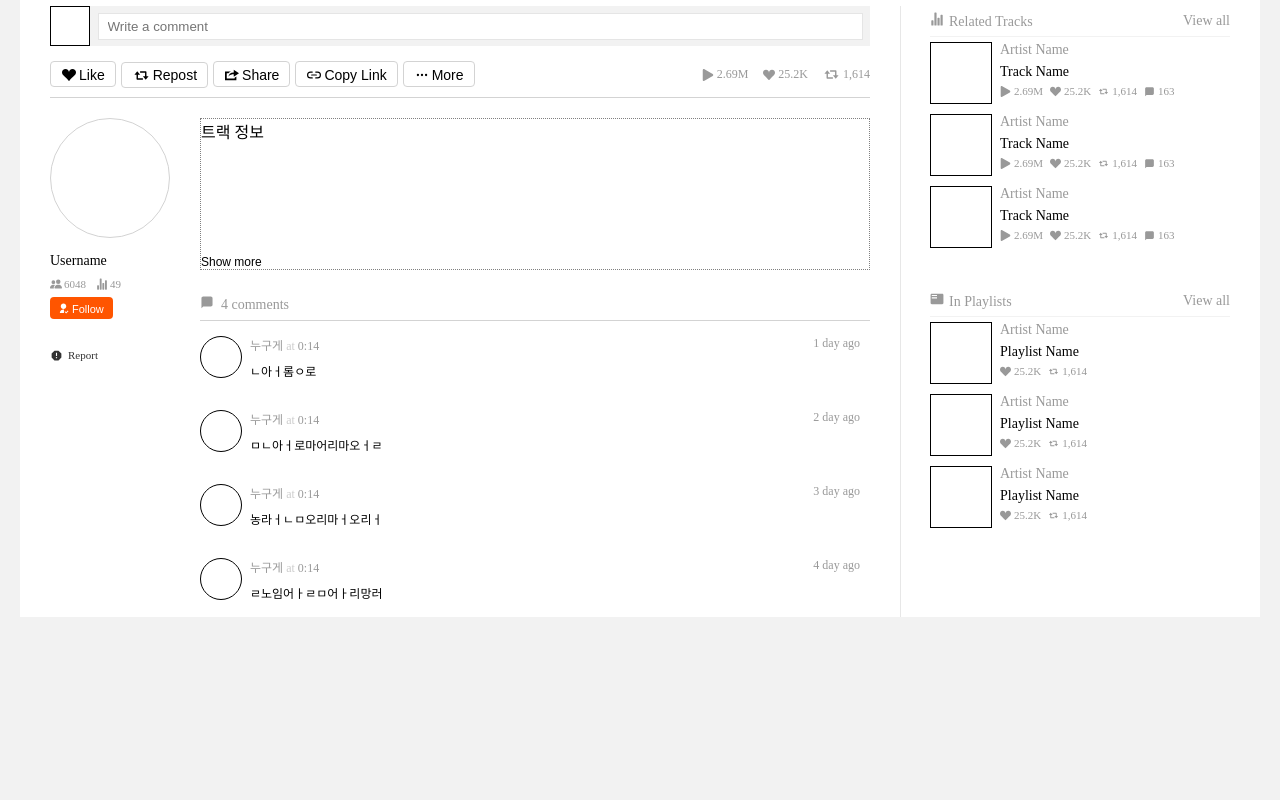
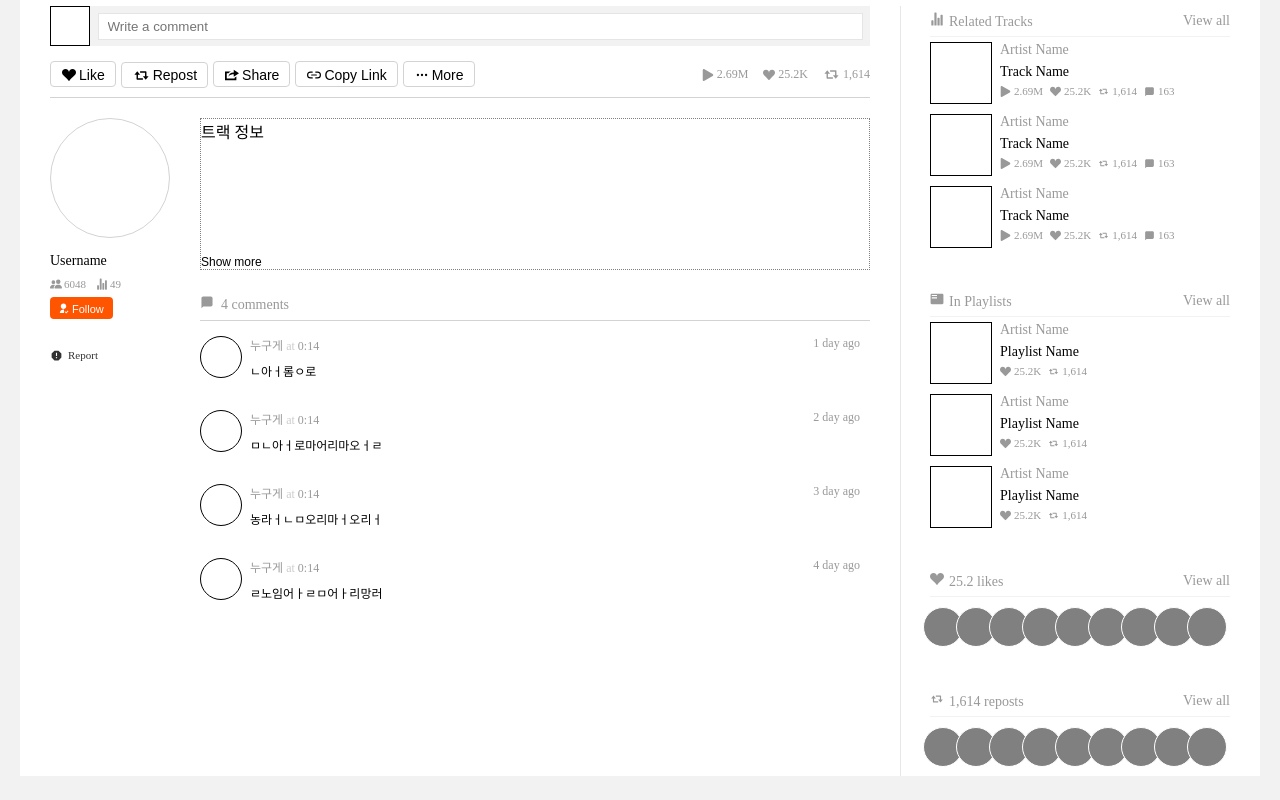
Before and after one commit to wafflestudio19-5/team10-web, a React (Create React App) app: page /username/trackname in a window 1280 px wide. Shown: the part 450-1250 px from the top of the page. Before the commit the page ends 1067 px from the top, so only its background shows below. Built offline with nearby package versions, Linux system fonts and the light colour scheme.

Commit message:
feat side users

```diff
--- a/src/components/ArtistPage/Track/Main/Side/LikeUsers.tsx
+++ b/src/components/ArtistPage/Track/Main/Side/LikeUsers.tsx
@@ -1,7 +1,24 @@
 import React from "react";
+import styles from "./SideUsers.module.scss";
+import { BsSuitHeartFill } from "react-icons/bs";
 
 const LikeUsers = () => {
-  return <div></div>;
+  return (
+    <div className={styles.container}>
+      <div className={styles.title}>
+        <div>
+          <BsSuitHeartFill />
+          <span>25.2 likes</span>
+        </div>
+        <span className={styles.viewAll}>View all</span>
+      </div>
+      <div className={styles.userImages}>
+        {Array.from({ length: 9 }, (_, i) => i + 1).map((index) => {
+          return <div className={styles.image} style={{ zIndex: index }} />;
+        })}
+      </div>
+    </div>
+  );
 };
 
 export default LikeUsers;
--- a/src/components/ArtistPage/Track/Main/Side/RepostUsers.tsx
+++ b/src/components/ArtistPage/Track/Main/Side/RepostUsers.tsx
@@ -1,7 +1,24 @@
 import React from "react";
+import styles from "./SideUsers.module.scss";
+import { BiRepost } from "react-icons/bi";
 
 const RepostUsers = () => {
-  return <div></div>;
+  return (
+    <div className={styles.container}>
+      <div className={styles.title}>
+        <div>
+          <BiRepost />
+          <span>1,614 reposts</span>
+        </div>
+        <span className={styles.viewAll}>View all</span>
+      </div>
+      <div className={styles.userImages}>
+        {Array.from({ length: 9 }, (_, i) => i + 1).map((index) => {
+          return <div className={styles.image} style={{ zIndex: index }} />;
+        })}
+      </div>
+    </div>
+  );
 };
 
 export default RepostUsers;
--- a/src/components/ArtistPage/Track/Main/Side/SideTracks.module.scss
+++ b/src/components/ArtistPage/Track/Main/Side/SideTracks.module.scss
@@ -11,14 +11,14 @@
     display: flex;
     align-items: center;
     justify-content: space-between;
+    cursor: pointer;
+    &:hover {
+      .viewAll {
+        color: black;
+      }
+    }
     span {
       margin-left: 5px;
-    }
-    .viewAll {
-      cursor: pointer;
-      &:hover {
-        color: black;
-      }
     }
   }
   .trackList {
--- /dev/null
+++ b/src/components/ArtistPage/Track/Main/Side/SideUsers.module.scss
@@ -0,0 +1,40 @@
+.container {
+  width: 300px;
+  height: 90px;
+  box-sizing: border-box;
+  margin-top: 30px;
+}
+.title {
+  height: 30px;
+  border-bottom: 1px solid #f2f2f2;
+  font-size: 14px;
+  color: #999999;
+  display: flex;
+  align-items: center;
+  justify-content: space-between;
+  cursor: pointer;
+  &:hover {
+    .viewAll {
+      color: black;
+    }
+  }
+  span {
+    margin-left: 5px;
+  }
+}
+.userImages {
+  width: 300px;
+  height: 65px;
+  padding: 10px 0px 8px 0px;
+  .image {
+    width: 40px;
+    height: 40px;
+    padding: 2px;
+    box-sizing: border-box;
+    border-radius: 50%;
+    background-color: gray;
+    border: 1px solid white;
+    display: inline-block;
+    margin-left: -7px;
+  }
+}
--- a/src/components/ArtistPage/Track/Main/TrackMain.tsx
+++ b/src/components/ArtistPage/Track/Main/TrackMain.tsx
@@ -28,9 +28,9 @@ const TrackMain = () => {
       </div>
       <div className={styles.side}>
         <RelatedTracks />
+        <InPlaylists />
+        <LikeUsers />
         <RepostUsers />
-        <LikeUsers />
-        <InPlaylists />
       </div>
     </div>
   );
--- a/src/components/ArtistPage/Track/TrackPage.tsx
+++ b/src/components/ArtistPage/Track/TrackPage.tsx
@@ -3,7 +3,28 @@ import TrackMain from "./Main/TrackMain";
 import TrackHeader from "./Header/TrackHeader";
 import styles from "./TrackPage.module.scss";
 
+interface Track {
+  title: string;
+  artist: string;
+  created_at: Date;
+  description: string;
+  image: string | null;
+  count: number;
+  tags: string[];
+  is_private: boolean;
+}
 const TrackPage = () => {
+  const track: Track = {
+    title: "Title",
+    artist: "Artist",
+    created_at: new Date(2021, 11, 20),
+    description: "descriptions",
+    image: null,
+    count: 0,
+    tags: ["#Piano"],
+    is_private: false,
+  };
+
   return (
     <div className={styles.track}>
       <TrackHeader />
```
